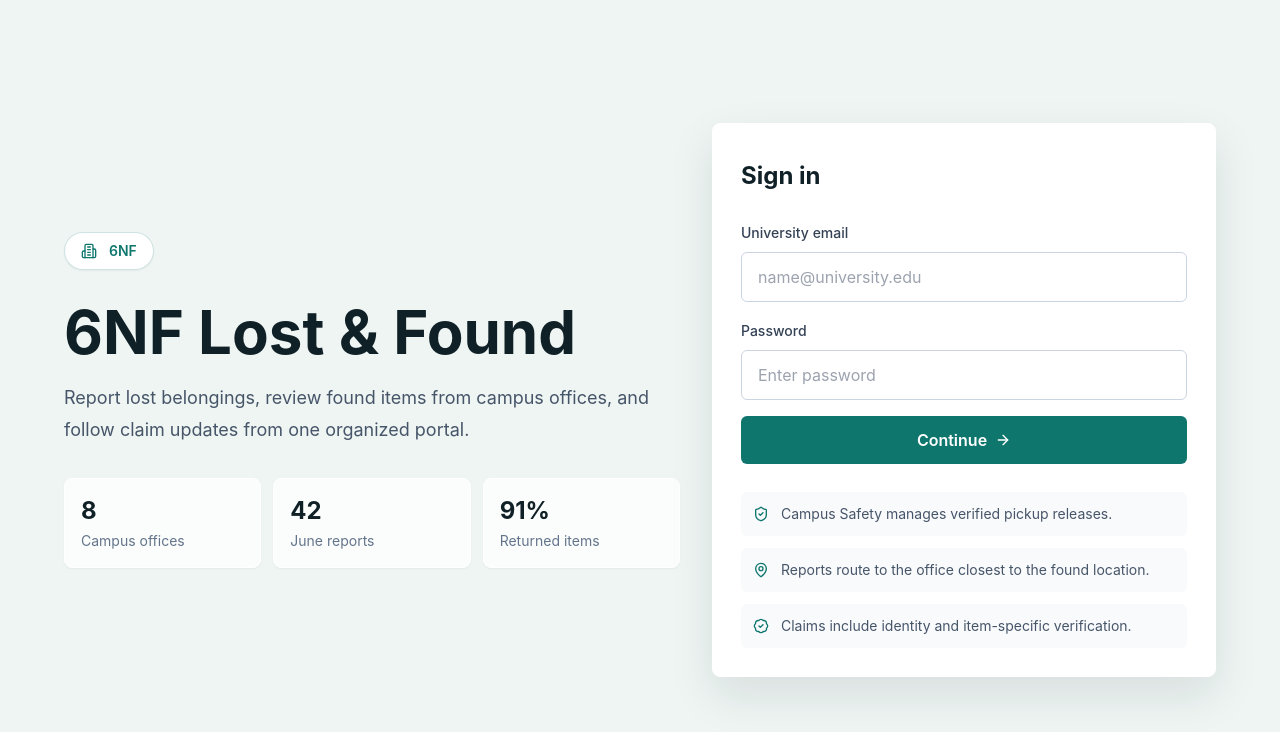
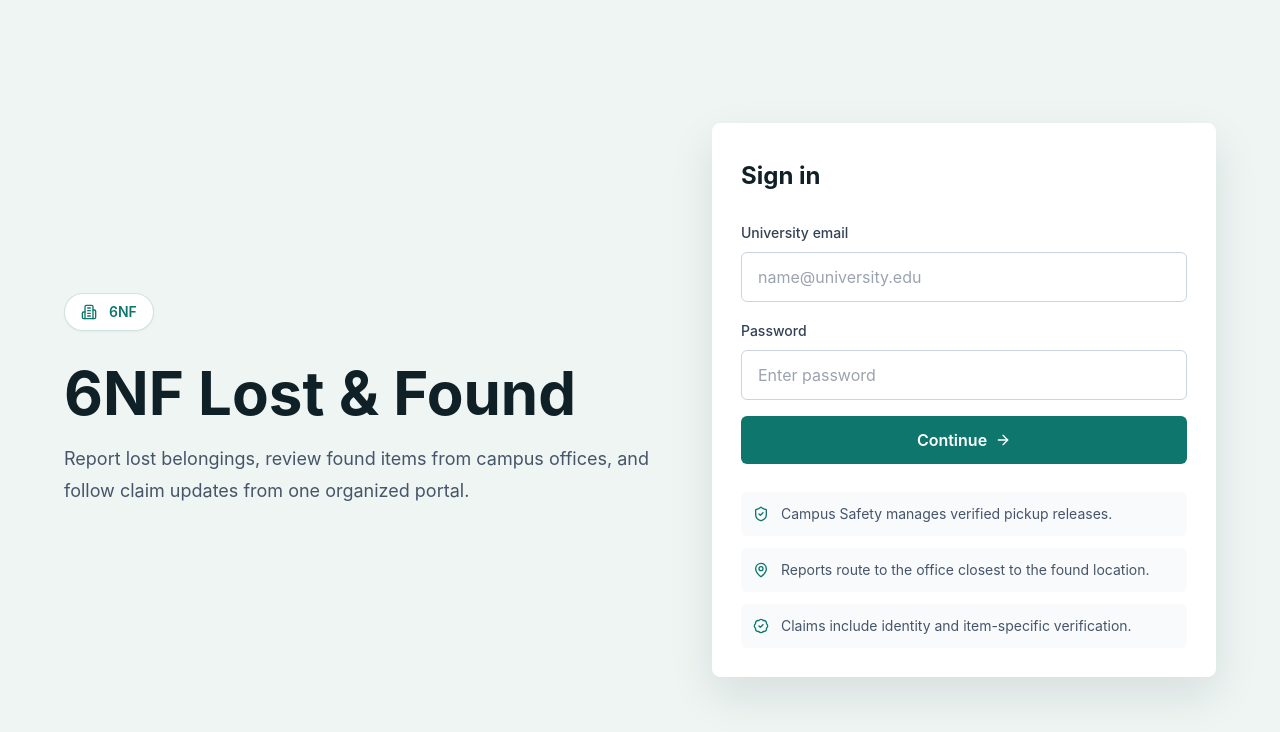
Before and after one commit to JosephEmmanuel-jvl/campus-lost-and-found, a React (Vite) app in the folder sofdes project/student-staff-frontend/: page / in a window 1280 px wide. Shown: the top 732 px of the page. Built offline with nearby package versions, Linux system fonts and the light colour scheme.

Commit message:
Remove historical statistics cards from Login/Sign-in page

```diff
--- a/sofdes project/student-staff-frontend/src/pages/Login.jsx
+++ b/sofdes project/student-staff-frontend/src/pages/Login.jsx
@@ -61,18 +61,6 @@ export default function Login() {
           <p className="mt-5 max-w-2xl text-lg leading-8 text-slate-600">
             Report lost belongings, review found items from campus offices, and follow claim updates from one organized portal.
           </p>
-          <div className="mt-8 grid max-w-2xl gap-3 sm:grid-cols-3">
-            {[
-              ['8', 'Campus offices'],
-              ['42', 'June reports'],
-              ['91%', 'Returned items'],
-            ].map(([value, label]) => (
-              <div key={label} className="rounded-lg border border-white bg-white/80 p-4 shadow-sm">
-                <p className="text-2xl font-bold">{value}</p>
-                <p className="mt-1 text-sm text-slate-500">{label}</p>
-              </div>
-            ))}
-          </div>
         </div>
 
         <div className="rounded-lg border border-white bg-white p-7 shadow-soft">
```
